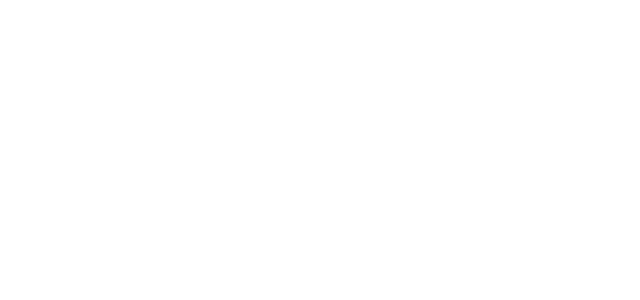
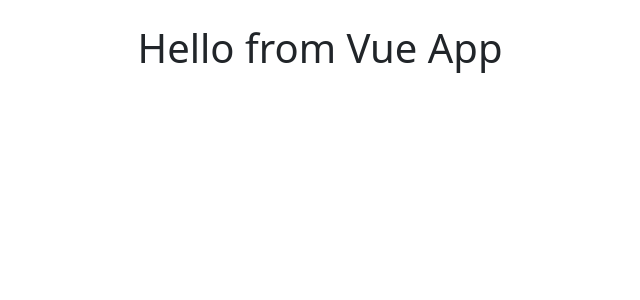
Before and after one commit to AndreuKuranov/todoList, a Vue app: page / in a window 1280 px wide. Shown: the top 300 px of the page, without its empty margins (320-960 px from the left). Built offline with nearby package versions, Linux system fonts and the light colour scheme.

Commit message:
task_01: Урок 1 задание 1

```diff
--- a/src/App.vue
+++ b/src/App.vue
@@ -1,5 +1,9 @@
 <template>
-
+  <div class="container-xl">
+    <div class="p-4">
+      <h1 class="text-center text-dark">{{ message }}</h1>
+    </div>
+  </div>
 </template>
 
 <script>
@@ -7,7 +11,7 @@
   export default {
     data() {
       return {
-
+        message: 'Hello from Vue App',
       }
     },
   }
```
